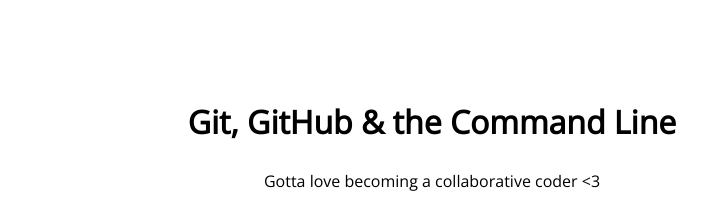
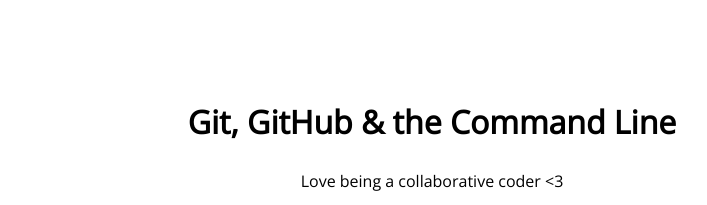
Before and after one commit to lavanyaravi/105-project, a plain HTML site: page index.html in a window 1280 px wide. Shown: the top 205 px of the page, without its empty margins (208-915 px from the left). Drawn offline with nearby package versions, Linux system fonts and the light colour scheme.

Commit message:
changes made for the para in experiments branch

```diff
--- a/index.html
+++ b/index.html
@@ -9,7 +9,7 @@
 <body>
 	<section>
 		<h1>Git, GitHub & the Command Line</h1>
-		<p>Gotta love becoming a collaborative coder <3</p>
+		<p>Love being a collaborative coder <3</p>
 		<img src="img/happy-blue-robot.png">
 	</section>
 </body>
```
